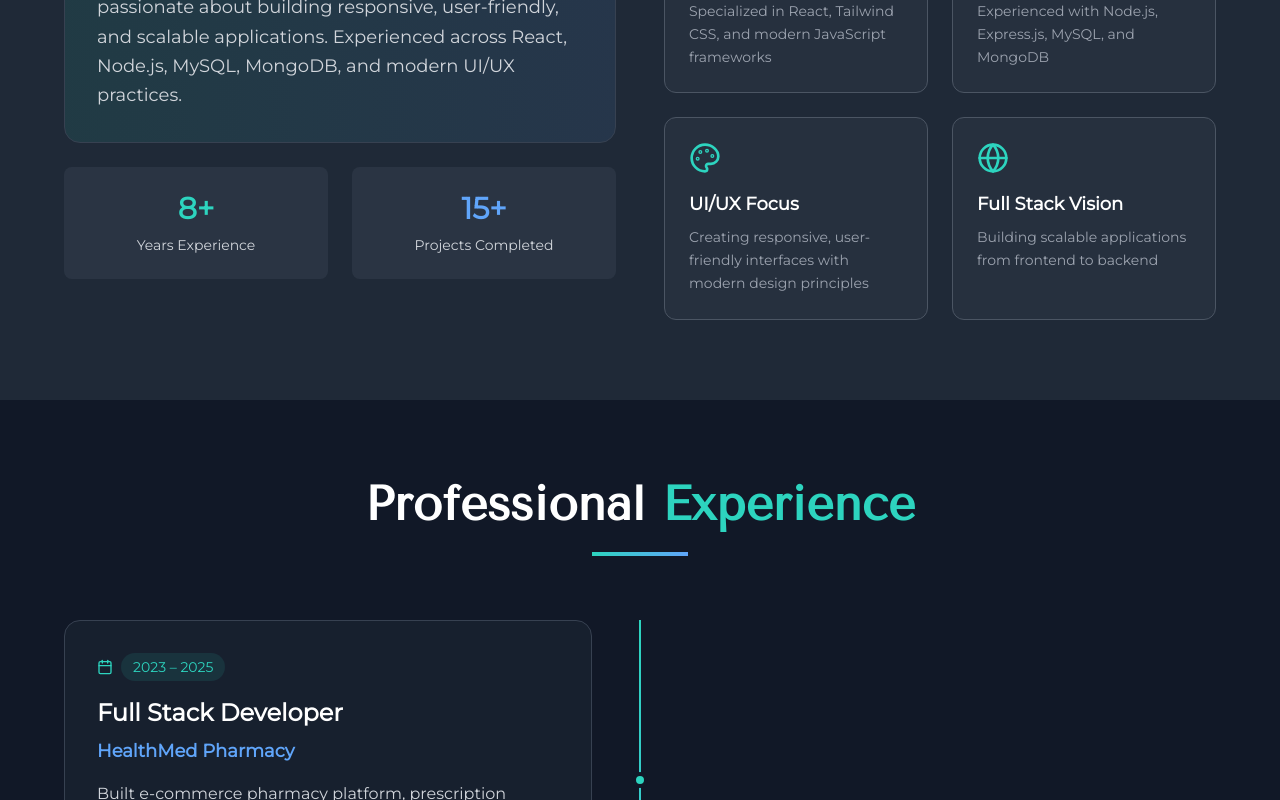
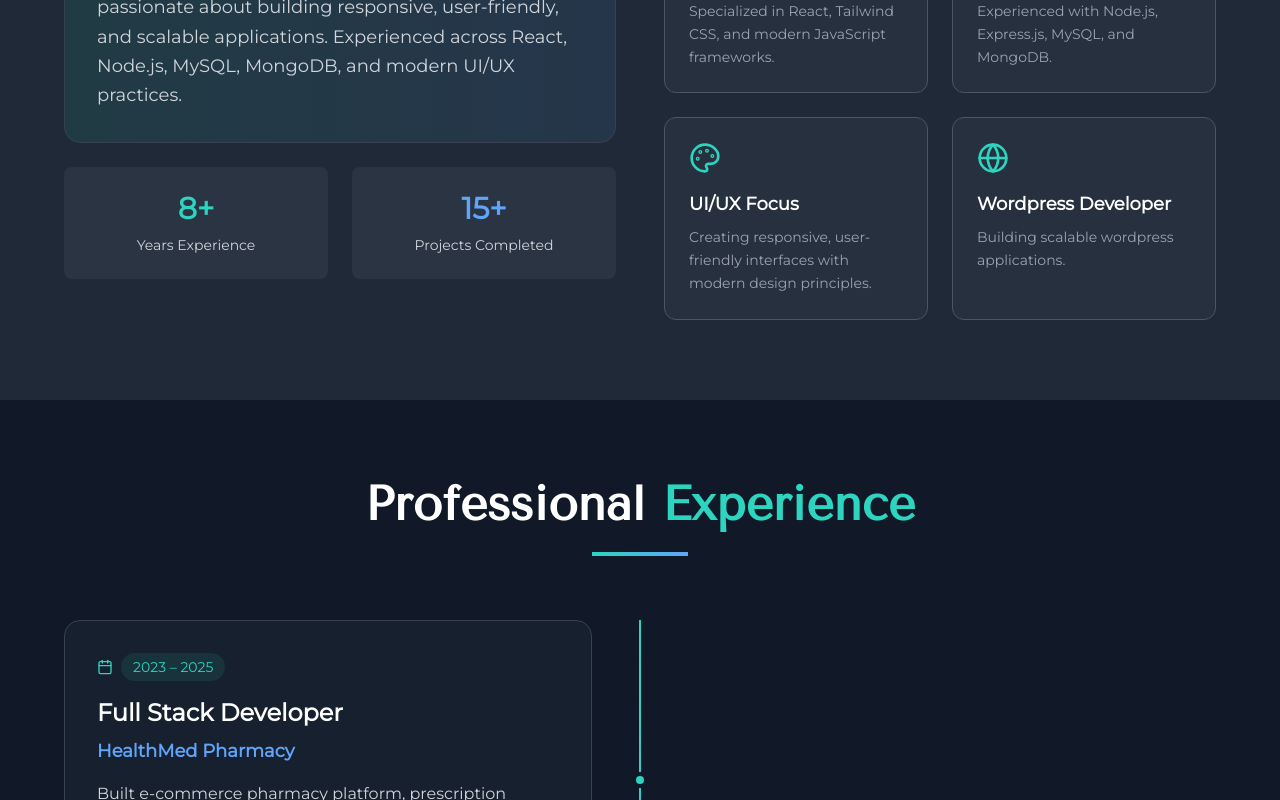
Before and after one commit to vyomadesai/vyomaportfolio, a React (Create React App) app: page / in a window 1280 px wide. Shown: the part 1129-1929 px from the top of the page. Built offline with nearby package versions, Linux system fonts and the light colour scheme.

Commit message:
added about me

```diff
--- a/src/component/About.jsx
+++ b/src/component/About.jsx
@@ -7,22 +7,22 @@ const About = () => {
     {
       icon: Code2,
       title: "Frontend Expertise",
-      description: "Specialized in React, Tailwind CSS, and modern JavaScript frameworks"
+      description: "Specialized in React, Tailwind CSS, and modern JavaScript frameworks."
     },
     {
       icon: Database,
       title: "Backend Development",
-      description: "Experienced with Node.js, Express.js, MySQL, and MongoDB"
+      description: "Experienced with Node.js, Express.js, MySQL, and MongoDB."
     },
     {
       icon: Palette,
       title: "UI/UX Focus",
-      description: "Creating responsive, user-friendly interfaces with modern design principles"
+      description: "Creating responsive, user-friendly interfaces with modern design principles."
     },
     {
       icon: Globe,
-      title: "Full Stack Vision",
-      description: "Building scalable applications from frontend to backend"
+      title: "Wordpress Developer",
+      description: "Building scalable wordpress applications."
     }
   ];
 
```
Also changed, not shown: 1 other file (tests, documents, lock files or other folders).
